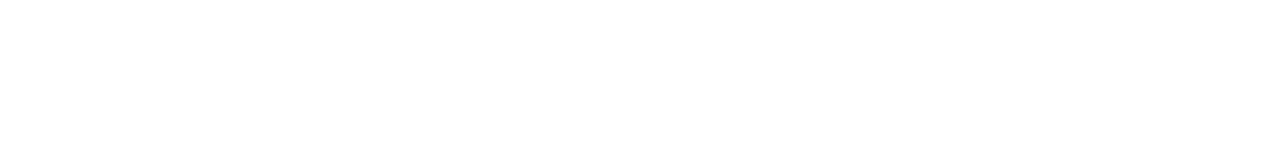
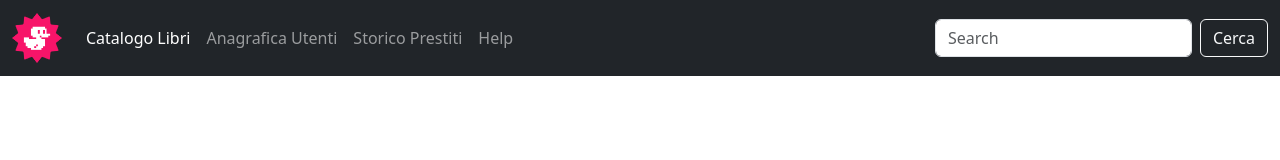
Before and after one commit to edoardolova/html-css-bootstrap-dashboard, a plain HTML site: page index.html in a window 1280 px wide. Drawn offline with nearby package versions, Linux system fonts and the light colour scheme.

Commit message:
add navbar

```diff
--- a/index.html
+++ b/index.html
@@ -10,6 +10,60 @@
     <title>Dashboard</title>
 </head>
 <body>
+    <!-- #header -->
+    <header id="header">
+        <nav class="navbar navbar-expand-lg navbar-dark bg-dark">
+            <div class="container-fluid">
+                <a class="navbar-brand" href="#">
+                    <img src="./img/duck.png" alt="duck image logo" width="50" height="50">
+                </a>
+                <button class="navbar-toggler" type="button" data-bs-toggle="collapse" data-bs-target="#navbarSupportedContent" aria-controls="navbarSupportedContent" aria-expanded="false" aria-label="Toggle navigation">
+                    <span class="navbar-toggler-icon"></span>
+                </button>
+                <div class="collapse navbar-collapse" id="navbarSupportedContent">
+                    <ul class="navbar-nav me-auto mb-2 mb-lg-0 fs-6">
+                        <li class="nav-item">
+                            <a class="nav-link active" aria-current="page" href="#">
+                                Catalogo Libri
+                            </a>
+                        </li>
+                        <li class="nav-item">
+                            <a class="nav-link" href="#">
+                                Anagrafica Utenti
+                            </a>
+                        </li>
+                        <li class="nav-item">
+                            <a class="nav-link" href="#">
+                                Storico Prestiti
+                            </a>
+                        </li>
+                        <li class="nav-item">
+                            <a class="nav-link" href="#">
+                                Help
+                            </a>
+                        </li>
+                    </ul>
+                    <form class="d-flex" role="search">
+                        <input class="form-control me-2" type="search" placeholder="Search" aria-label="Search"/>
+                        <button class="btn btn-outline-light" type="submit">
+                            Cerca
+                        </button>
+                    </form>
+                </div>
+            </div>
+        </nav>
+    </header>
+
+    <!-- #main -->
+    <main id="main">
+
+    </main>
+    <!-- #footer -->
+    <footer id="footer">
+
+    </footer>
+
+    <script src="https://cdn.jsdelivr.net/npm/bootstrap@5.3.6/dist/js/bootstrap.bundle.min.js" integrity="sha384-j1CDi7MgGQ12Z7Qab0qlWQ/Qqz24Gc6BM0thvEMVjHnfYGF0rmFCozFSxQBxwHKO" crossorigin="anonymous"></script>
 
 </body>
 </html>
```
